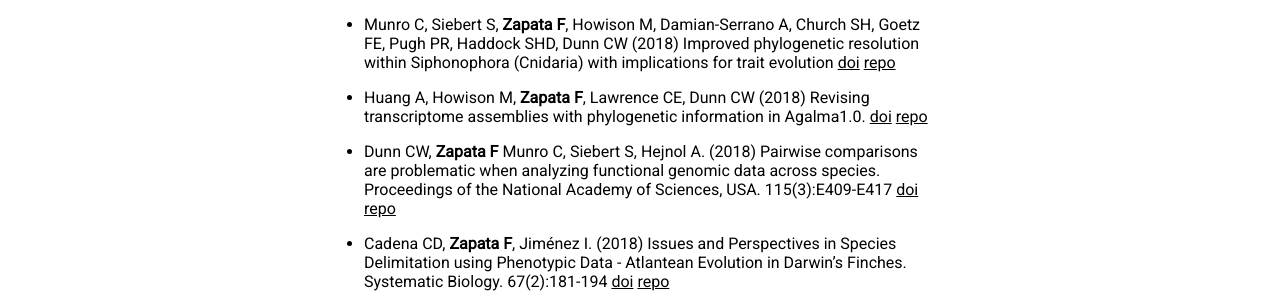
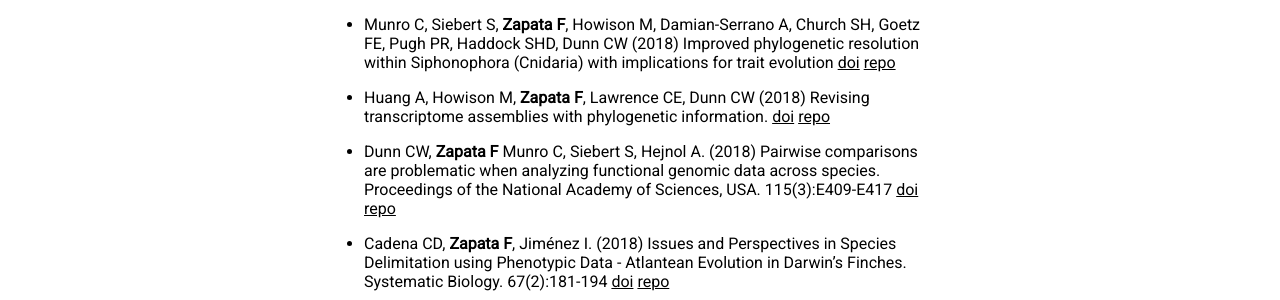
Before and after one commit to zapataf/zapataf.github.io, a Jekyll site: the page built from _posts/2018-01-03-publications.md, in a window 1280 px wide and 900 px high, scrolled down 305 px. Shown: the part 172-472 px from the top of the window. Built offline with Jekyll 4.4.1, drawn with Linux system fonts in a browser that asks for light colours; nearby versions of some CDN libraries; comment, search, counter and statistics services are not loaded.

Commit message:
Fixes treeinform

```diff
--- a/_posts/2018-01-03-publications.md
+++ b/_posts/2018-01-03-publications.md
@@ -9,7 +9,7 @@ image: paramo.jpg
 
 #### 2018
 * Munro C, Siebert S, **Zapata F**, Howison M, Damian-Serrano A, Church SH, Goetz FE, Pugh PR, Haddock SHD, Dunn CW (2018) Improved phylogenetic resolution within Siphonophora (Cnidaria) with implications for trait evolution [doi](https://www.biorxiv.org/content/early/2018/01/20/251116) [repo](https://github.com/caseywdunn/siphonophore_phylogeny_2017)
-* Huang A, Howison M, **Zapata F**, Lawrence CE, Dunn CW (2018) Revising transcriptome assemblies with phylogenetic information in Agalma1.0. [doi](https://www.biorxiv.org/content/early/2017/10/12/202416) [repo](https://github.com/caseywdunn/ms_treeinform)
+* Huang A, Howison M, **Zapata F**, Lawrence CE, Dunn CW (2018) Revising transcriptome assemblies with phylogenetic information. [doi](https://www.biorxiv.org/content/early/2017/10/12/202416) [repo](https://github.com/caseywdunn/ms_treeinform)
 * Dunn CW, **Zapata F** Munro C, Siebert S, Hejnol A. (2018) Pairwise comparisons are problematic when analyzing functional genomic data across species. Proceedings of the National Academy of Sciences, USA. 115(3):E409-E417 [doi](http://dx.doi.org/10.1073/pnas.1707515115) [repo](https://github.com/caseywdunn/comparative_expression_2017)
 * Cadena CD, **Zapata F**, Jiménez I. (2018) Issues and Perspectives in Species Delimitation using Phenotypic Data - Atlantean Evolution in Darwin's Finches. Systematic Biology. 67(2):181-194 [doi](https://academic.oup.com/sysbio/article/4102004/Issues-and-Perspectives-in-Species-Delimitation) [repo](https://github.com/zapataf/geospiza_morphology_2017)
 
```
